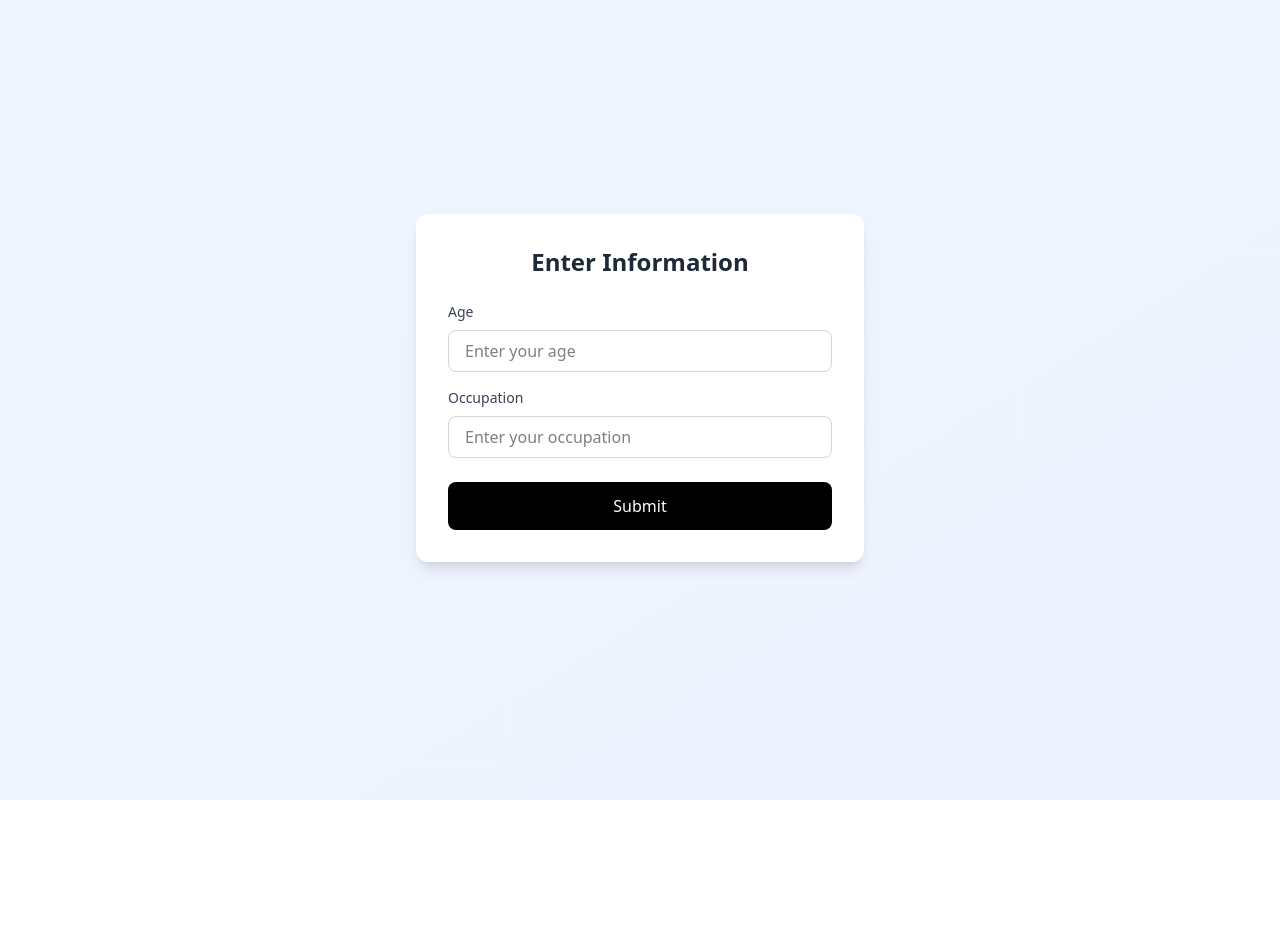
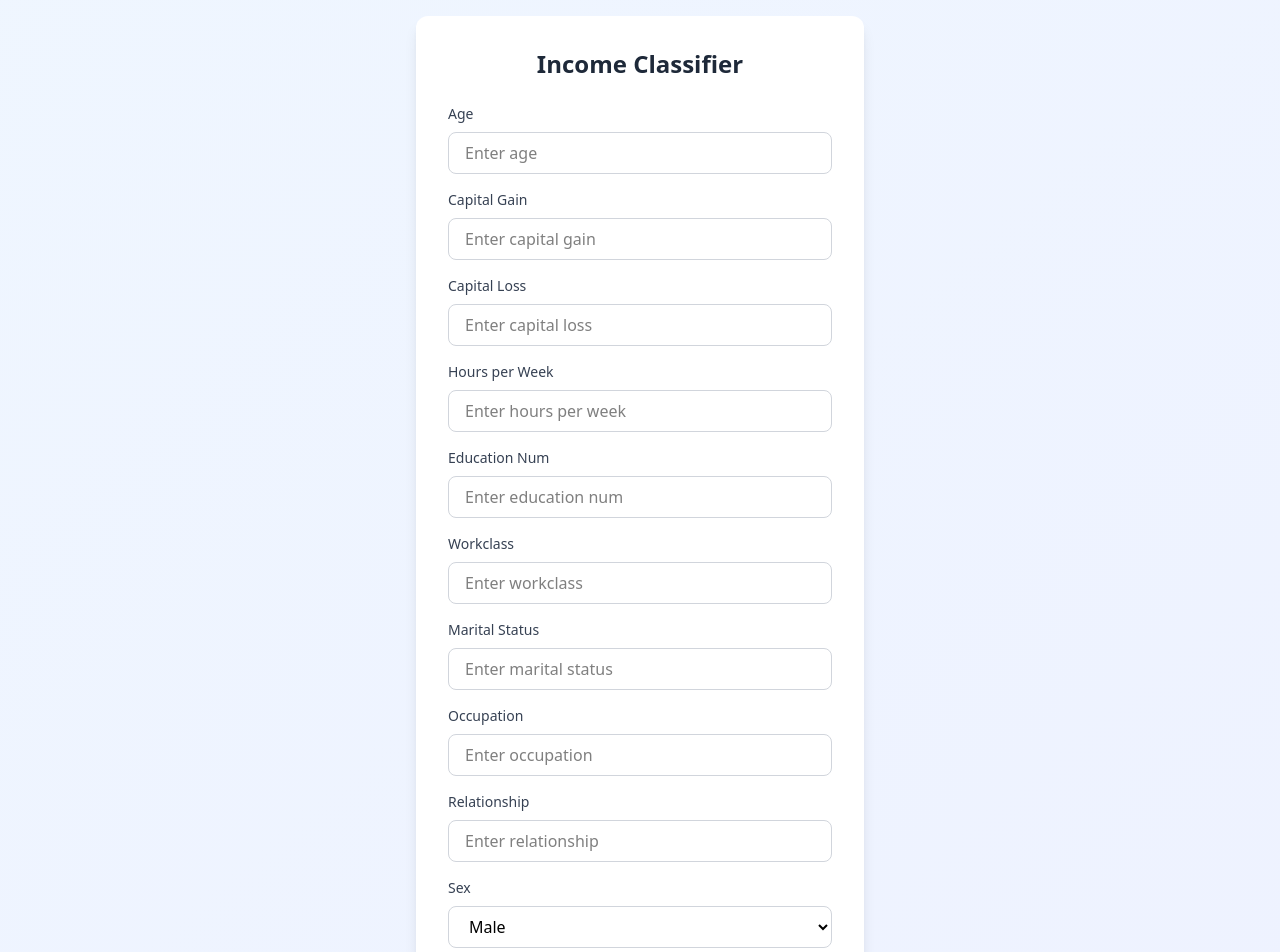
Before and after one commit to CarlPatel/ECS171_Team13, a React (Vite) app in the folder ecs171_frontend/: page / in a window 1280 px wide. Shown: the top 952 px of the page. Before the commit the page ends 800 px from the top, so only its background shows below. Built offline with nearby package versions, Linux system fonts and the light colour scheme.

Commit message:
frontend working with backend

```diff
--- a/ecs171_frontend/src/components/Form.tsx
+++ b/ecs171_frontend/src/components/Form.tsx
@@ -3,7 +3,15 @@ import { useState } from "react";
 const Form = () => {
   const [formData, setFormData] = useState({
     age: "",
+    capital_gain: "",
+    capital_loss: "",
+    hours_per_week: "",
+    education_num: "",
+    workclass: "",
+    marital_status: "",
     occupation: "",
+    relationship: "",
+    sex: "Male",
   });
 
   const [results, setResults] = useState<null | {
@@ -23,23 +31,26 @@ const Form = () => {
     setLoading(true);
     setError(null);
 
-    const age = parseInt(formData.age);
-    if (isNaN(age) || age <= 0) {
-      setError("Age must be a positive number");
-      setLoading(false);
-      return;
-    }
+    const parsedData = {
+      age: parseInt(formData.age),
+      capital_gain: parseInt(formData.capital_gain),
+      capital_loss: parseInt(formData.capital_loss),
+      hours_per_week: parseInt(formData.hours_per_week),
+      education_num: parseInt(formData.education_num),
+      workclass: formData.workclass,
+      marital_status: formData.marital_status,
+      occupation: formData.occupation,
+      relationship: formData.relationship,
+      sex: formData.sex,
+    };
 
     try {
-      const response = await fetch("http://localhost:8000/submit", {
+      const response = await fetch("http://localhost:8000/predict/rf", {
         method: "POST",
         headers: {
           "Content-Type": "application/json",
         },
-        body: JSON.stringify({
-          age: age,
-          occupation: formData.occupation,
-        }),
+        body: JSON.stringify(parsedData),
       });
 
       if (!response.ok) {
@@ -51,7 +62,14 @@ const Form = () => {
 
       const data = await response.json();
       console.log("Success:", data);
-      setResults(data);
+      setResults({
+        message: "Success",
+        data: {
+          age: formData.age,
+          occupation: formData.occupation,
+          income_chance: data.prediction === ">50K" ? "High" : "Low",
+        },
+      });
     } catch (error) {
       console.error("Error:", error);
       setError(
@@ -70,47 +88,58 @@ const Form = () => {
           className="bg-white rounded-xl shadow-lg p-8 space-y-6 mb-6"
         >
           <h2 className="text-2xl font-bold text-gray-800 text-center mb-6">
-            Enter Information
+            Income Classifier
           </h2>
 
           <div className="space-y-4">
-            <div className="space-y-2">
+            {[
+              ["Age", "age"],
+              ["Capital Gain", "capital_gain"],
+              ["Capital Loss", "capital_loss"],
+              ["Hours per Week", "hours_per_week"],
+              ["Education Num", "education_num"],
+              ["Workclass", "workclass"],
+              ["Marital Status", "marital_status"],
+              ["Occupation", "occupation"],
+              ["Relationship", "relationship"],
+            ].map(([label, key]) => (
+              <div key={key} className="space-y-2">
                 <label className="block text-sm font-medium text-gray-700">
-                Age
+                  {label}
                 </label>
                 <input
-                type="number"
-                min="1"
-                value={formData.age}
+                  type={["age", "capital_gain", "capital_loss", "hours_per_week", "education_num"].includes(key) ? "number" : "text"}
+                  value={formData[key as keyof typeof formData]}
                   onChange={(e) =>
-                  setFormData({ ...formData, age: e.target.value })
+                    setFormData({ ...formData, [key]: e.target.value })
                   }
                   className="w-full px-4 py-2 border border-gray-300 rounded-lg focus:ring-2 focus:ring-blue-500 focus:border-transparent transition-all duration-200"
-                placeholder="Enter your age"
+                  placeholder={`Enter ${label.toLowerCase()}`}
                 />
               </div>
+            ))}
 
             <div className="space-y-2">
               <label className="block text-sm font-medium text-gray-700">
-                Occupation
+                Sex
               </label>
-              <input
-                type="text"
-                value={formData.occupation}
+              <select
+                value={formData.sex}
                 onChange={(e) =>
-                  setFormData({ ...formData, occupation: e.target.value })
+                  setFormData({ ...formData, sex: e.target.value })
                 }
                 className="w-full px-4 py-2 border border-gray-300 rounded-lg focus:ring-2 focus:ring-blue-500 focus:border-transparent transition-all duration-200"
-                placeholder="Enter your occupation"
-              />
+              >
+                <option value="Male">Male</option>
+                <option value="Female">Female</option>
+              </select>
             </div>
           </div>
 
           <button
             type="submit"
             disabled={loading}
-            className={`w-full ${
-              loading ? "bg-gray-400" : "bg-black hover:bg-black-200"
+            className={`w-full ${loading ? "bg-gray-400" : "bg-black hover:bg-gray-800"
               } text-white py-3 px-4 rounded-lg focus:outline-none focus:ring-2 focus:ring-blue-500 focus:ring-offset-2 transition-colors duration-200 font-medium`}
           >
             {loading ? "Submitting..." : "Submit"}
@@ -126,23 +155,13 @@ const Form = () => {
 
         {results && (
           <div className="bg-white rounded-xl shadow-lg p-8">
-            <div className="border-t border-b border-gray-200 py-4 mb-4">
-              <p className="text-gray-600 mb-1 text-sm">
-                Submitted Information:
+            <h3 className="text-xl font-semibold text-gray-800 mb-2 text-center">
+              Prediction Result
+            </h3>
+            <p className="text-center text-lg text-blue-700">
+              Chance of income being over $50,000:{" "}
+              <span className="font-bold">{results.data.income_chance}</span>
             </p>
-              <div className="bg-gray-50 rounded-lg p-4">
-                <div className="grid grid-cols-2 gap-2">
-                  <p className="font-semibold">Age:</p>
-                  <p>{results.data.age}</p>
-                  <p className="font-semibold">Occupation:</p>
-                  <p>{results.data.occupation}</p>
-                  <p className="font-semibold">
-                    Chance of Income being over $50,000:
-                  </p>
-                  <p>{results.data.income_chance}%</p>
-                </div>
-              </div>
-            </div>
           </div>
         )}
       </div>
```
Also changed, not shown: 1 other file (tests, documents, lock files or other folders). Lines whose indentation alone changed are shown as unchanged.
